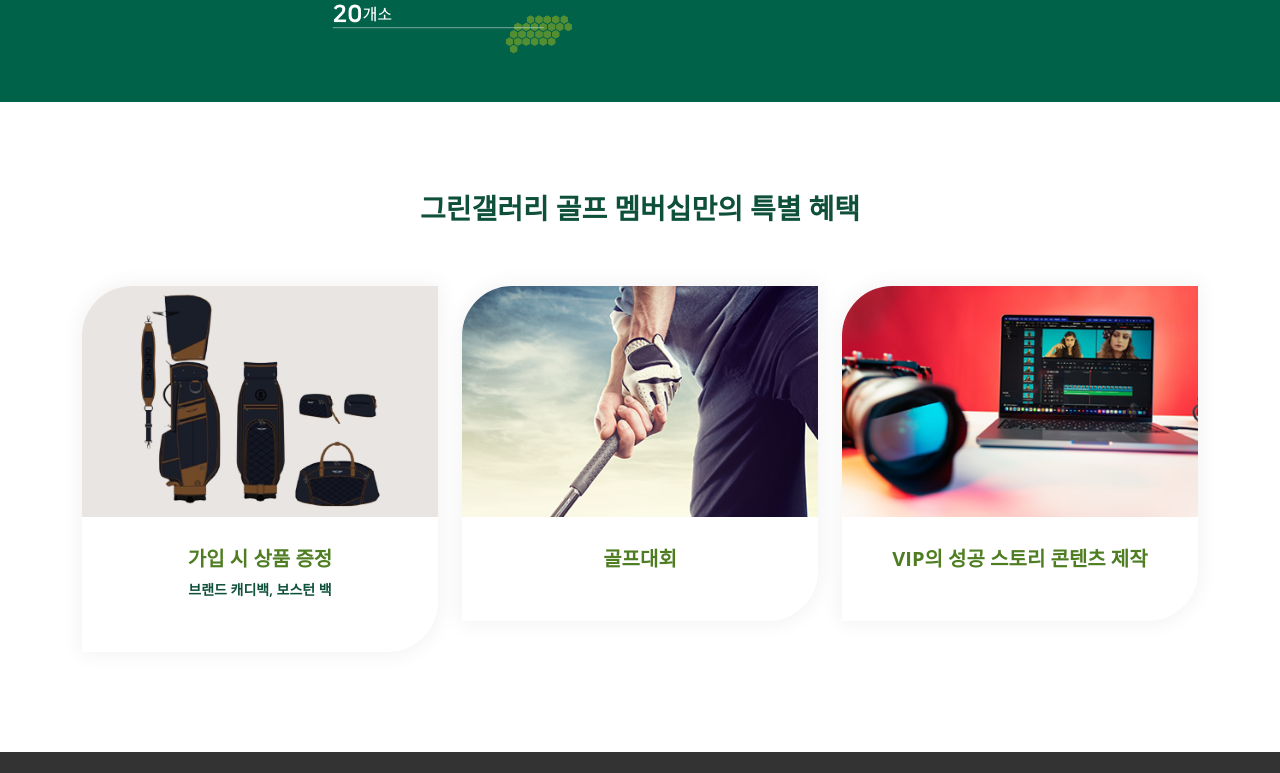
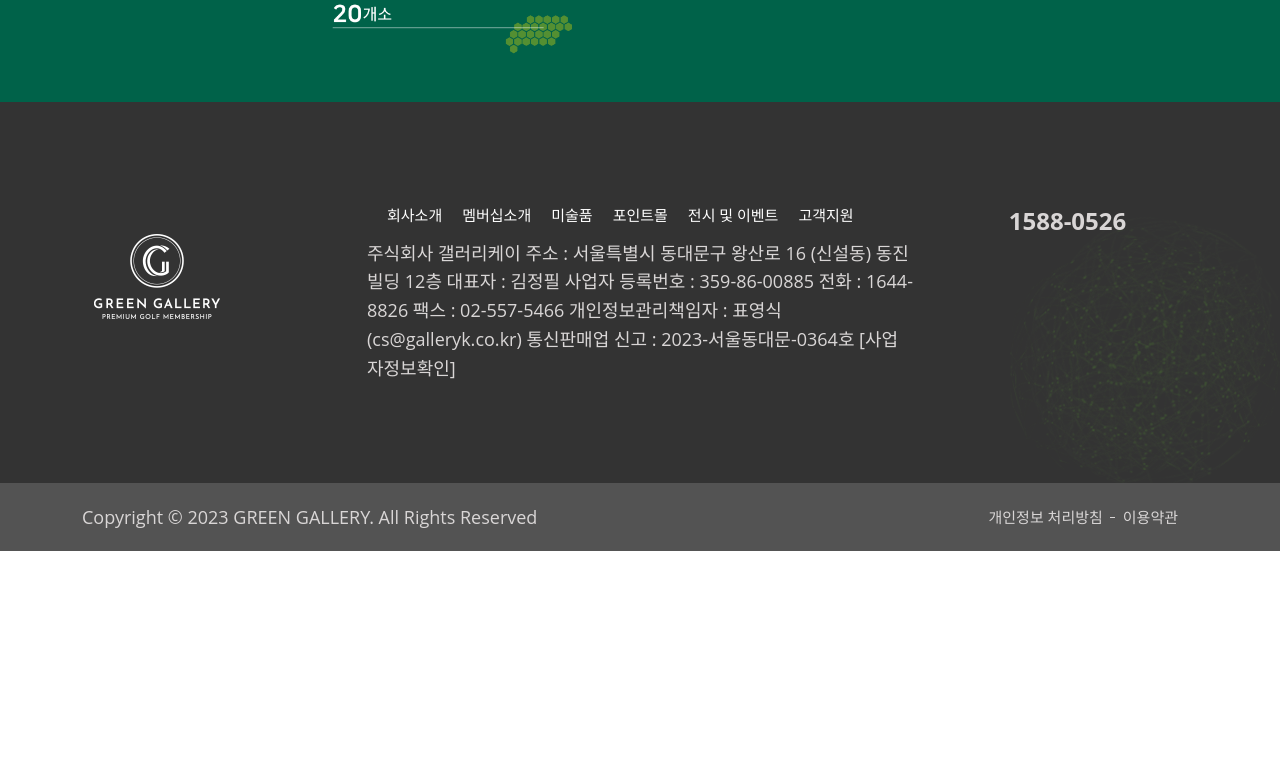
Before and after one commit to heyjohnis/gallery-k-art-hole, a Next.js app: page /golf in a window 1280 px wide. Shown: the part 1267-2040 px from the top of the page. After the commit the page ends 1818 px from the top, so only its background shows below. Built offline with nearby package versions, Linux system fonts and the light colour scheme.

Commit message:
fix: 골프서비스 페이지 수정

```diff
--- a/pages/golf.js
+++ b/pages/golf.js
@@ -20,7 +20,6 @@ export default function Membership() {
 
       <IntroGolf/>
 
-      <BenefitStyle/>
 
 
       <Footer />
```
